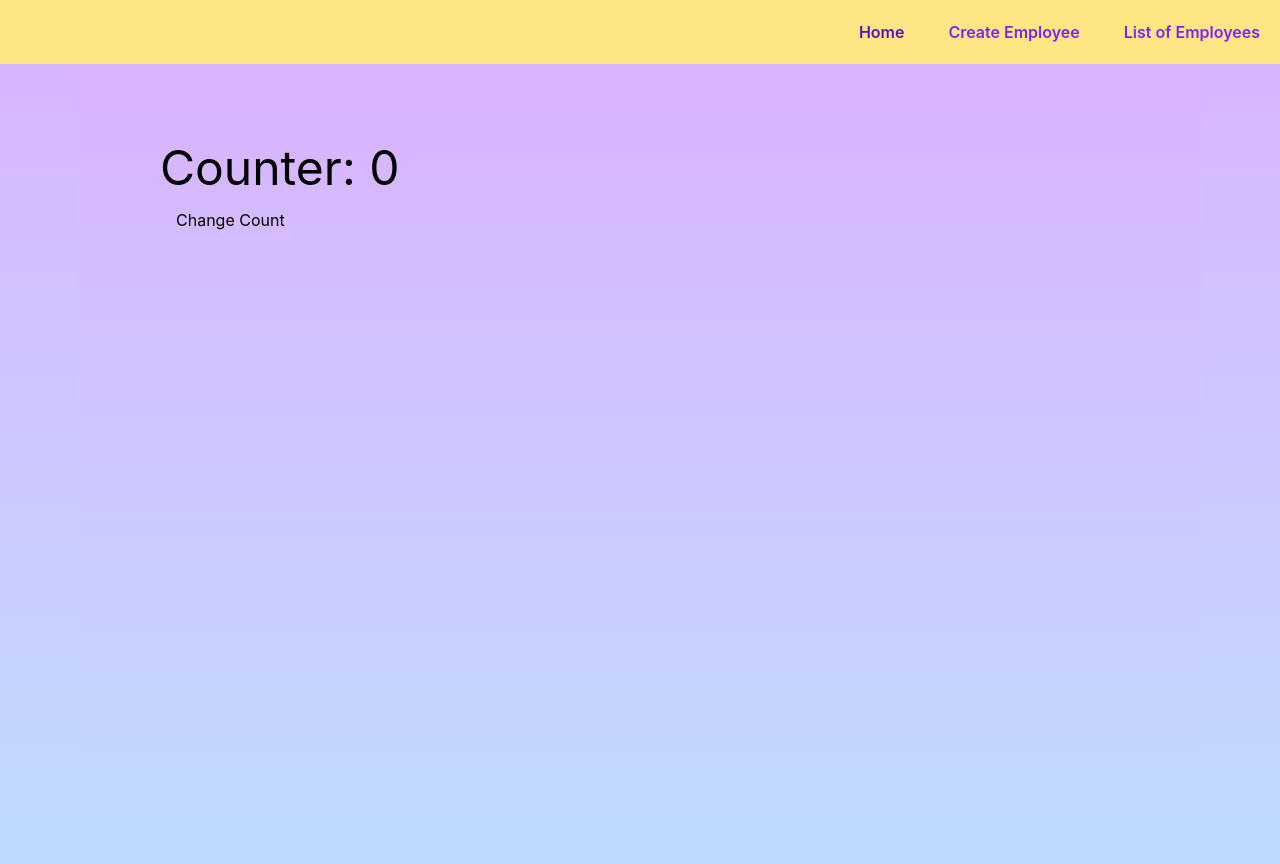
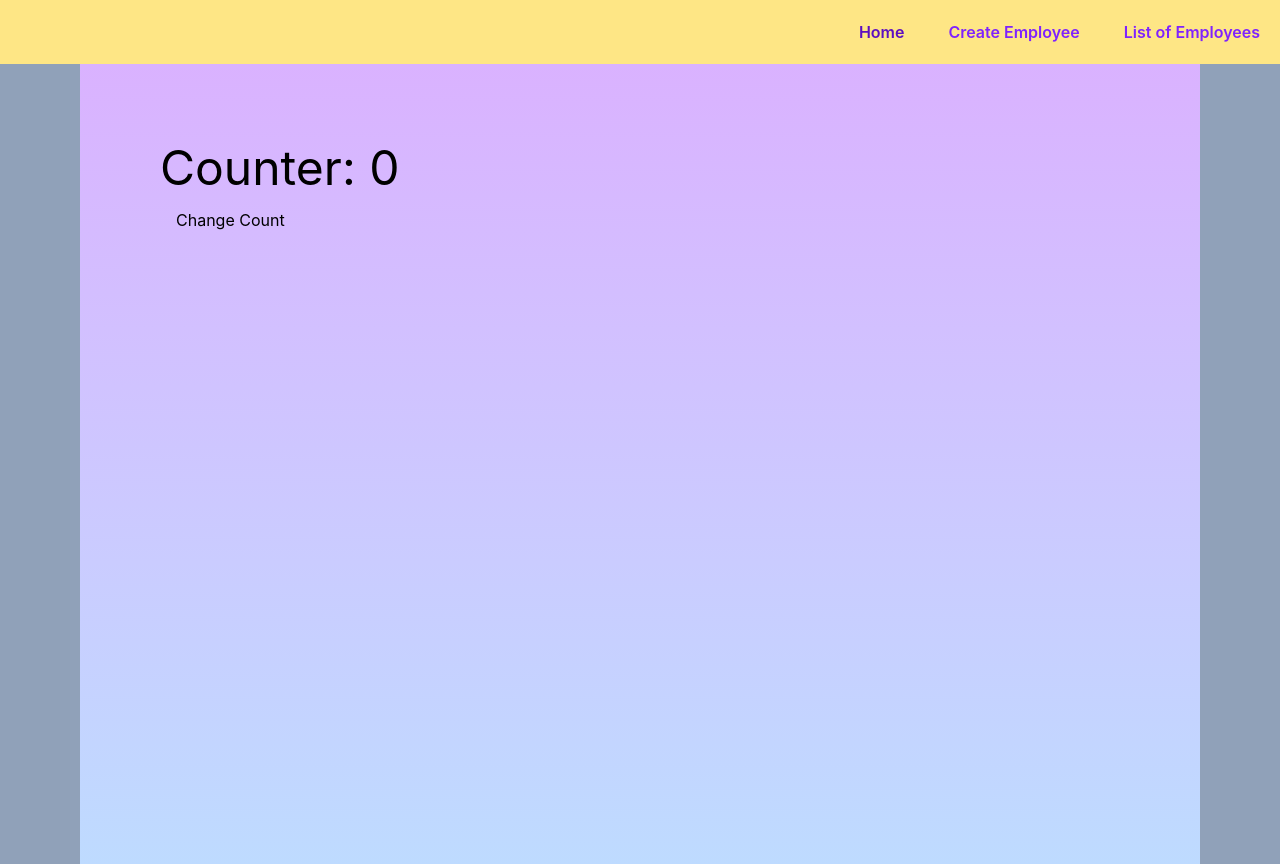
Before and after one commit to tharun-0909/Emp-App, a React app in the folder frontend/: page / in a window 1280 px wide. Built offline with nearby package versions, Linux system fonts and the light colour scheme; the HTML template or start-up script is replaced by a standard one.

Commit message:
Update RootLayout.jsx

```diff
--- a/frontend/src/components/RootLayout.jsx
+++ b/frontend/src/components/RootLayout.jsx
@@ -3,7 +3,7 @@ import { Outlet } from 'react-router'
 
 function RootLayout() {
   return (
-    <div className='bg-linear-to-t from-blue-200 to-purple-300'>
+    <div className='bg-slate-400'>
         <Header />
         <div className='min-h-screen mx-0 sm:mx-5 md:mx-10 lg:mx-20 p-20 bg-linear-to-t from-blue-200 to-purple-300'>
             <Outlet />
```
